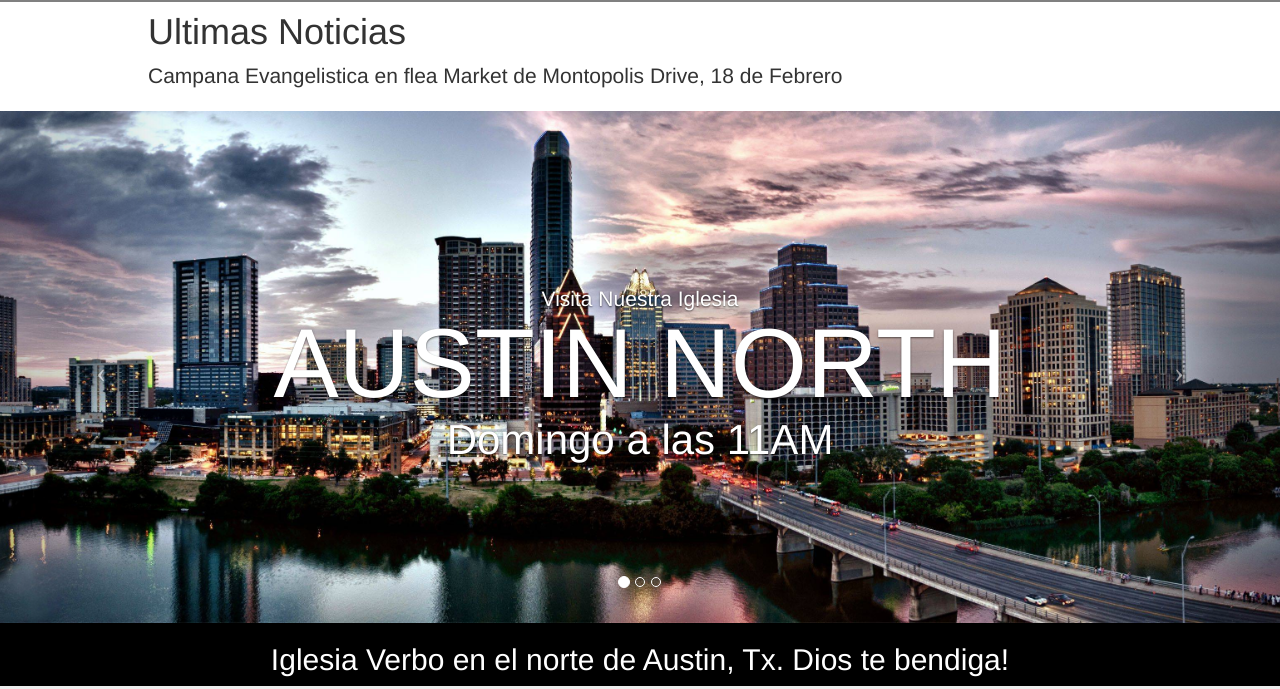
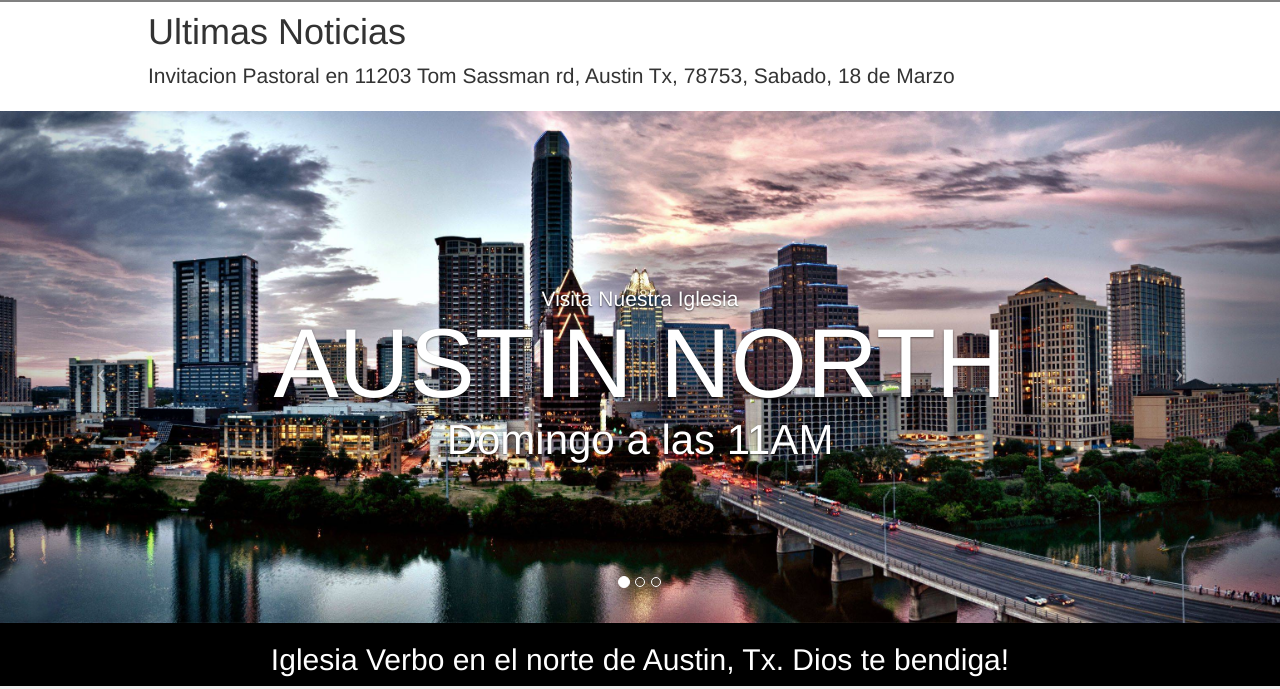
Before and after one commit to mendezdavey/verbo-norte, a plain HTML site: page index.html in a window 1280 px wide. Shown: the part 111-800 px from the top of the page. Drawn offline with nearby package versions, Linux system fonts and the light colour scheme.

Commit message:
Added a new meeting date

```diff
--- a/index.html
+++ b/index.html
@@ -52,8 +52,7 @@
     <div class="news-background">
     	<div class="container">
     		<h1>Ultimas Noticias</h1>
-    		<p class="lead">Campana Evangelistica en flea Market de Montopolis Drive, 18 de
-    		Febrero</p>
+    		<p class="lead">Invitacion Pastoral en 11203 Tom Sassman rd, Austin Tx, 78753, Sabado, 18 de Marzo</p>
     	</div>
     </div>
     <header id="myCarousel" class="carousel slide">
```
